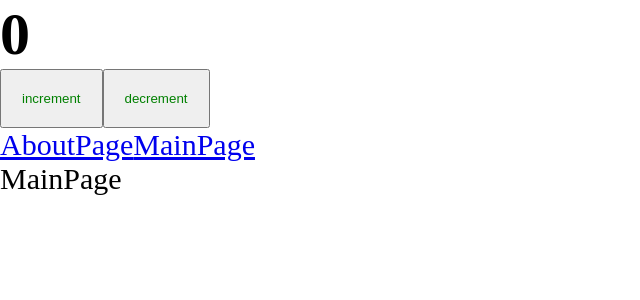
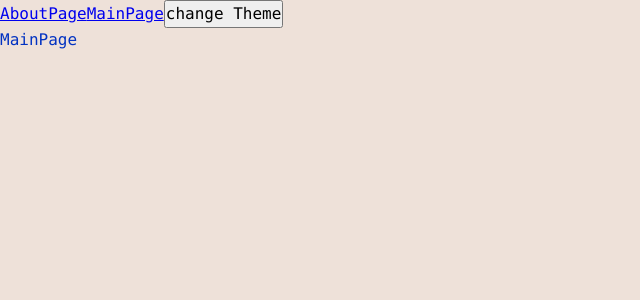
Before and after one commit to nikimaryB/petProject, a React app: page / in a window 1280 px wide. Shown: the top 300 px of the page, without its empty margins (0-640 px from the left). Built offline with nearby package versions, Linux system fonts and the light colour scheme.

Commit message:
add themes

```diff
--- a/src/App.tsx
+++ b/src/App.tsx
@@ -1,19 +1,21 @@
-import React from 'react'
-import { Counter } from './components/Counter'
-import './index.scss'
+import React, { useContext, useState } from 'react'
+import './styles/index.scss'
 import { Route, Routes } from 'react-router-dom'
 import { Link } from 'react-router-dom'
 import { AboutPageAsync } from './pages/AboutPage/AboutPage.async'
 import { MainPageAsync } from './pages/MainPage/MainPage.async'
 import { Suspense } from 'react'
+import { useTheme } from './theme/useTheme'
+
 
 export default function App() {
+  const {theme, toggleTheme} = useTheme();
   return (
     <>
-    <div className='app'>
-      <Counter/>
+    <div className={`app ${theme}`}>
       <Link to={'/about'}>AboutPage</Link>
       <Link to={'/'}>MainPage</Link>
+      <button onClick={toggleTheme}>change Theme</button>
       <Suspense fallback={<div>Loading...</div>}>
         <Routes>
           <Route path='/about' element={<AboutPageAsync/>}/>
--- a/src/index.scss
+++ /dev/null
@@ -1,9 +0,0 @@
-* {
-  margin: 0;
-  padding: 0;
-  box-sizing: border-box;
-}
-
-.app {
-  font-size: 30px;
-}
--- a/src/index.tsx
+++ b/src/index.tsx
@@ -1,10 +1,13 @@
 import { render } from "react-dom";
 import App from "./App";
 import { BrowserRouter } from "react-router-dom";
+import ThemeProvider from "./theme/ThemeProvider";
 
 render(
   <BrowserRouter>
+    <ThemeProvider>
       <App/>
+    </ThemeProvider>
   </BrowserRouter>
   ,document.getElementById('root')
 )
--- /dev/null
+++ b/src/styles/index.scss
@@ -0,0 +1,14 @@
+@import "reset";
+@import "variables/global";
+@import "themes/normal";
+@import "themes/dark";
+
+
+.app {
+  font: var(--font-m);
+
+  background: var(--bg-color);
+  color: var(--primary-color);
+
+  min-height: 100vh;
+}
--- /dev/null
+++ b/src/styles/reset.scss
@@ -0,0 +1,12 @@
+* {
+  margin: 0;
+  padding: 0;
+  box-sizing: border-box;
+}
+input,
+button,
+textarea,
+select {
+  margin: 0;
+  font: inherit;
+}
--- /dev/null
+++ b/src/styles/themes/dark.scss
@@ -0,0 +1,8 @@
+
+.app.dark{
+  --bg-color: #0e0e75;
+
+  --primary-color: #049604;
+  --secondary-color: #04ff04;
+
+}
--- /dev/null
+++ b/src/styles/themes/normal.scss
@@ -0,0 +1,8 @@
+
+.app.light{
+  --bg-color: #eee1d9;
+
+  --primary-color: #0232c2;
+  --secondary-color: #0449e0;
+
+}
--- /dev/null
+++ b/src/styles/variables/global.scss
@@ -0,0 +1,11 @@
+:root{
+  --font-family-main: Consolas, "Times New Roman", Serif;
+
+  --font-size-m: 16px;
+  --font-line-m: 24px;
+  --font-m: var(--font-size-m) / var(--font-line-m) var(--font-family-main);
+
+  --font-size-l: 24px;
+  --font-line-l: 32px;
+  --font-l: var(--font-size-l) / var(--font-line-l) var(--font-family-main);
+}
--- /dev/null
+++ b/src/theme/ThemeContext.ts
@@ -0,0 +1,14 @@
+import { createContext } from "react";
+
+export enum Theme{
+  LIGHT = 'light',
+  DARK = 'dark',
+}
+
+export interface ThemeContextProps {
+  theme?: Theme;
+  setTheme?: (theme: Theme) => void;
+}
+
+export const ThemeContext = createContext<ThemeContextProps>({});
+export const LOCAL_STORAGE_THEME_KEY = 'theme';
--- /dev/null
+++ b/src/theme/ThemeProvider.tsx
@@ -0,0 +1,21 @@
+import React, { FC, useMemo, useState } from 'react'
+import { LOCAL_STORAGE_THEME_KEY, Theme, ThemeContext } from './ThemeContext'
+
+const defaultTheme = localStorage.getItem(LOCAL_STORAGE_THEME_KEY) as Theme || Theme.LIGHT;
+
+const ThemeProvider:FC = ({children}) => {
+  const [theme, setTheme] = useState<Theme>(defaultTheme);
+
+  const defaultProps = useMemo( () => ({
+    theme,
+    setTheme: setTheme
+  }), [theme])
+
+  return (
+    <ThemeContext.Provider value={defaultProps}>
+      {children}
+    </ThemeContext.Provider>
+  )
+}
+
+export default ThemeProvider;
--- /dev/null
+++ b/src/theme/useTheme.ts
@@ -0,0 +1,18 @@
+import { useContext } from "react";
+import { LOCAL_STORAGE_THEME_KEY, Theme, ThemeContext } from "./ThemeContext";
+
+interface UseThemeResult{
+  toggleTheme: () => void;
+  theme: Theme;
+}
+
+export function useTheme(): UseThemeResult{
+  const {theme, setTheme} = useContext(ThemeContext);
+  const toggleTheme = () => {
+    const newTheme = theme === Theme.DARK? Theme.LIGHT : Theme.DARK;
+    localStorage.setItem(LOCAL_STORAGE_THEME_KEY, newTheme);
+    setTheme(newTheme);
+  }
+
+  return{theme, toggleTheme}
+}
```
